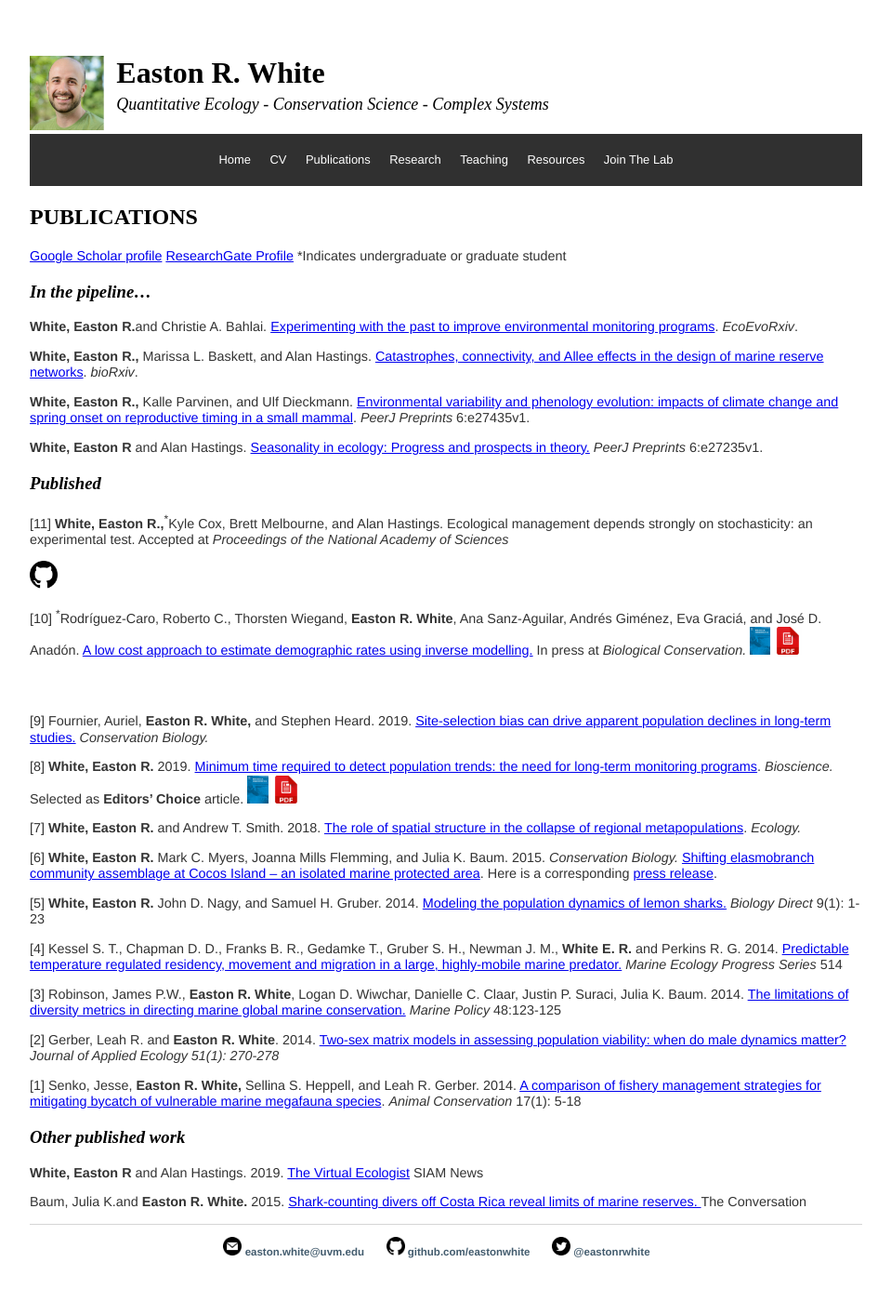
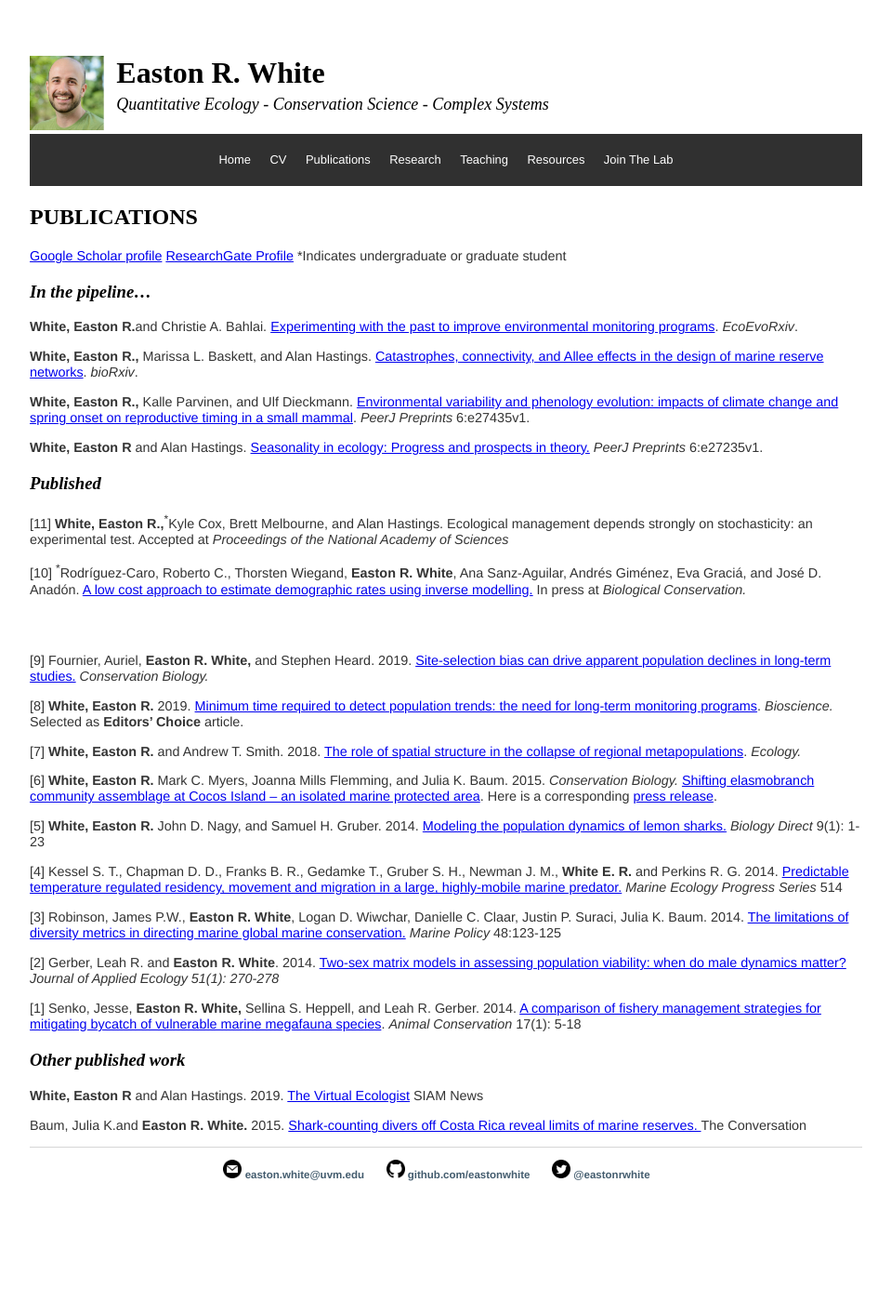
Before and after one commit to eastonwhite/eastonwhite.github.io, a Jekyll site: the page built from publications/index.html, in a window 1280 px wide. Shown: the whole page at 93% size, without its empty margins (160-1119 px from the left). Built offline with Jekyll 4.4.1, drawn with Linux system fonts in a browser that asks for light colours; comment, search, counter and statistics services are not loaded; after the commit the page ends 1331 px from its top, so only the background shows below that.

Commit message:
removed icons

```diff
--- a/publications/index.html
+++ b/publications/index.html
@@ -17,15 +17,15 @@
 <h3><strong><em>Published</em></strong></h3>
 <p>[11] <strong>White, Easton R.,</strong><sup>*</sup>Kyle Cox, Brett Melbourne, and Alan Hastings. Ecological management depends strongly on stochasticity: an experimental test. Accepted at <em>Proceedings of the National Academy of Sciences</em></p>
 
-<p style="padding-right: 5px;"> <a href=https://github.com/eastonwhite/species-management-variability><img src=icon_git.png style=height:30px title=Github alt=Github Link></a> </p>
+<p>[10] <sup>*</sup>Rodríguez-Caro, Roberto C., Thorsten Wiegand, <strong>Easton R. White</strong>, Ana Sanz-Aguilar, Andrés Giménez, Eva Graciá, and José D. Anadón. </em><a href="https://www.sciencedirect.com/science/article/abs/pii/S0006320718310577">A low cost approach to estimate demographic rates using inverse modelling.</a> In press at <em>Biological Conservation.</em>
 
-<p>[10] <sup>*</sup>Rodríguez-Caro, Roberto C., Thorsten Wiegand, <strong>Easton R. White</strong>, Ana Sanz-Aguilar, Andrés Giménez, Eva Graciá, and José D. Anadón. </em><a href="https://www.sciencedirect.com/science/article/abs/pii/S0006320718310577">A low cost approach to estimate demographic rates using inverse modelling.</a> In press at <em>Biological Conservation.</em> <a href=https://www.sciencedirect.com/science/article/abs/pii/S0006320718310577><img src=../icons/2019_Rodriquez-Caro_BioCon.png style=height:30px title=journal alt=PDF></a> <a href=https://eastonwhite.github.io/publications/2019_Rodriquez-Caro_BioCon.pdf><img src=../icons/pdf_logo.png style=height:30px title=PDF alt=PDF></a> <div data-badge-popover="right" data-badge-type="2" data-doi="10.1016/j.biocon.2019.07.011" data-hide-no-mentions="true" class="altmetric-embed" align="left" display: inline-block; style=height:30px></div>
+<div data-badge-popover="right" data-badge-type="2" data-doi="10.1016/j.biocon.2019.07.011" data-hide-no-mentions="true" class="altmetric-embed" align="left" display: inline-block; style=height:30px></div>
 
 <p>[9] Fournier, Auriel,<strong> Easton R. White,</strong> and Stephen Heard. 2019. <a href="https://onlinelibrary.wiley.com/doi/10.1111/cobi.13371" target="_blank" rel="noopener">Site-selection bias can drive apparent population declines in long-term studies.</a> <em>Conservation Biology.</em></p>
 
 <div data-badge-popover="right" data-badge-type="2" data-doi="10.1111/cobi.13371" data-hide-no-mentions="true" class="altmetric-embed" align="left" display: inline-block;></div>
 
-<p>[8]<strong> White, Easton R. </strong>2019. <a href="https://eastonwhite.github.io/publications/2019_White_minimum_time_series_population_trend.pdf">Minimum time required to detect population trends: the need for long-term monitoring programs</a>. <em>Bioscience. </em>Selected as <strong>Editors’ Choice</strong> article. <a href=https://www.sciencedirect.com/science/article/abs/pii/S0006320718310577><img src=../icons/2019_Rodriquez-Caro_BioCon.png style=height:30px title=journal alt=PDF></a> <a href=https://eastonwhite.github.io/publications/2019_Rodriquez-Caro_BioCon.pdf><img src=../icons/pdf_logo.png style=height:30px title=PDF alt=PDF></a>
+<p>[8]<strong> White, Easton R. </strong>2019. <a href="https://eastonwhite.github.io/publications/2019_White_minimum_time_series_population_trend.pdf">Minimum time required to detect population trends: the need for long-term monitoring programs</a>. <em>Bioscience. </em>Selected as <strong>Editors’ Choice</strong> article.
 
 <div data-badge-popover="right" data-badge-type="2" data-doi="10.1093/biosci/biy144" data-hide-no-mentions="true" class="altmetric-embed" align="left" display: inline-block;></div>
 
```
